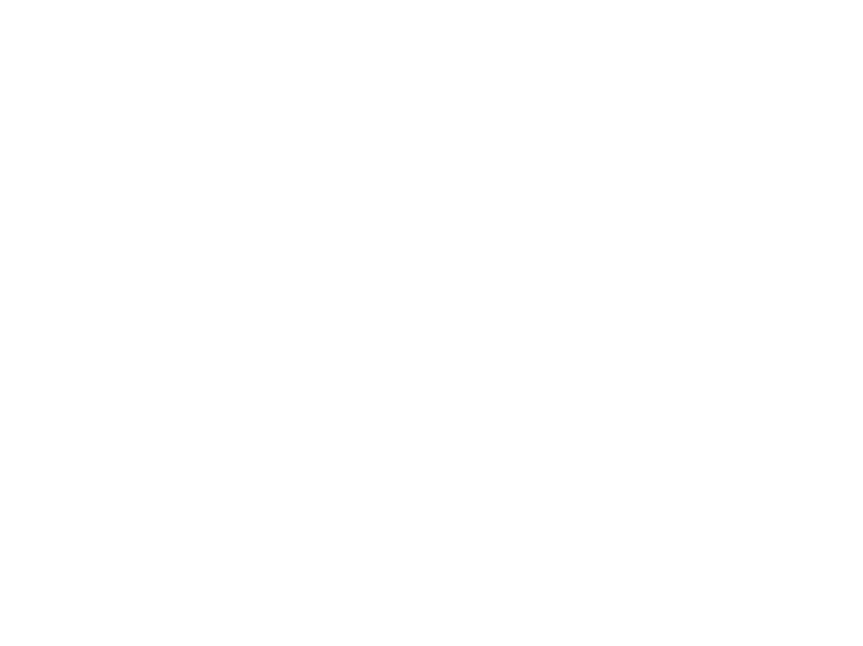
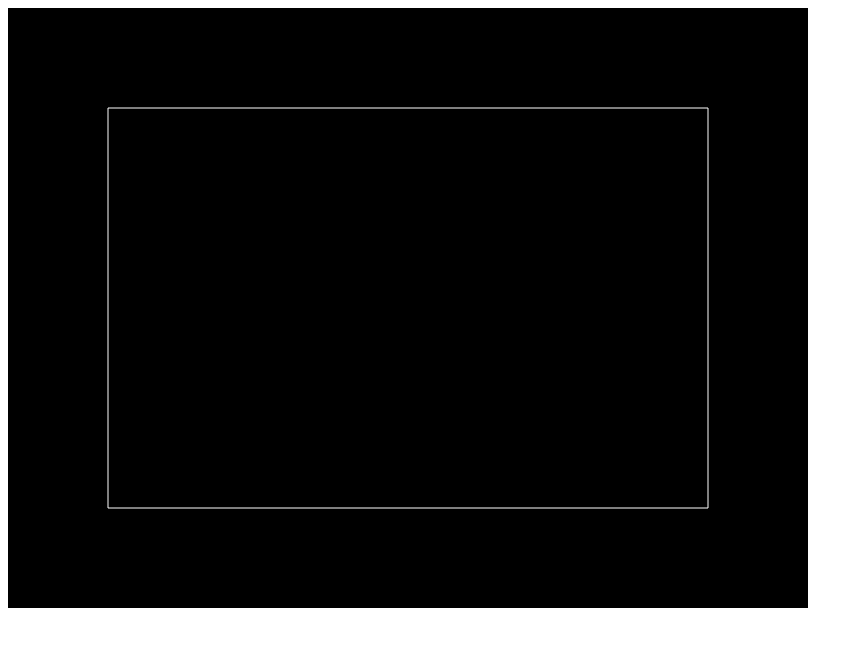
Before and after one commit to chongdashu/phaser-2d-navmesh, a plain HTML site: page index.html in a window 1280 px wide. Shown: the whole page, without its empty margins (0-863 px from the left). Drawn offline with Linux system fonts and the light colour scheme; animation ran at ten frames a second.

Commit message:
darwing stuff.

```diff
--- a/index.html
+++ b/index.html
@@ -4,12 +4,21 @@
   -->
   <head>
     <title>2D Polygon Navmesh Example</title>
+
+    <!-- Libraries Javascript -->
     <script src="lib/jquery-2.1.3.min.js"></script>
     <script src="lib/phaser.min.js"></script>
     <script src="lib/bootstrap-3.3.4-dist/js/bootstrap.min.js"></script>
 
+    <!-- Libraries CSS -->
     <style href="lib/bootstrap-3.3.4-dist/css/bootstrap.min.css"></style>
     <style href="lib/bootstrap-3.3.4-dist/css/bootstrap-theme.min.css"></style>
+
+    <!-- Javascript -->
+    <script src="js/main.js"></script>
+
+    <!-- CSS -->
+    <style href="css/main.css"></style>
   </head>
   <body>
     <div class="main">
--- /dev/null
+++ b/js/main.js
@@ -0,0 +1,81 @@
+/**
+ * Phaser 2D Navmesh Example
+ *
+ * Copyright (c) Chong-U Lim
+ * http://github.com/chongdashu
+ */
+
+
+(function() {
+    "use strict";
+
+var GameState = function(game) {
+  this.initialize(game);
+};
+var p = GameState.prototype;
+GameState.prototype.constructor = GameState;
+
+    GameState.POLYGON_SIMPLE = [
+       100, 100,
+       700, 100,
+       700, 500,
+       100, 500,
+
+    ]
+
+    p.initialize = function(game) {
+
+    };
+
+    // @phaser
+    p.create = function() {
+        this.createBitmapContext();
+        this.createPolygon();
+    };
+
+    p.createBitmapContext = function() {
+        this.bitmap = this.game.add.bitmapData(this.game.width, this.game.height);
+        this.bitmap.context.fillStyle = 'rgb(255, 255, 255)';
+        this.bitmap.context.strokeStyle = "rgb(255, 255, 255)";
+        this.game.add.image(0,0, this.bitmap);
+    };
+
+    p.createPolygon = function() {
+        console.log("createPolygon()");
+        this.polygon = new Phaser.Polygon(GameState.POLYGON_SIMPLE);
+    };
+
+    p.drawBitmapData = function(poly){
+        this.bitmap.context.clearRect(0,0,this.game.width, this.game.height);
+        this.drawPolygon(this.polygon);
+    }
+
+    p.drawPolygon = function(poly) {
+        this.bitmap.context.beginPath();
+        this.bitmap.context.moveTo(
+            poly.points[poly.points.length-1].x,
+            poly.points[poly.points.length-1].y);
+
+        for (var i=0; i < poly.points.length; i++) {
+            this.bitmap.context.lineTo(poly.points[i].x, poly.points[i].y);
+        }
+        this.bitmap.context.stroke();
+    }
+
+    // @phaser
+    p.update = function() {
+        // console.log("update");
+        this.drawBitmapData();
+    };
+
+    // @phaser
+    p.render = function() {
+        // console.log("render");
+
+    };
+
+window.GameState=GameState
+}());
+
+var game = new Phaser.Game(800, 600, Phaser.AUTO, "main");
+game.state.add("main", GameState, true);
```
Also changed, not shown: 3 other files.
